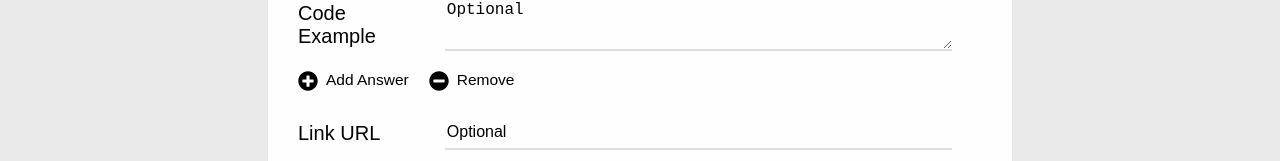
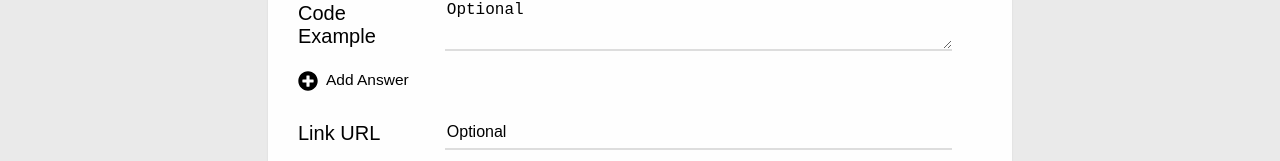
Before and after one commit to ZacharyDinerstein/coding-challenge-app--react, a React (Create React App) app: page / in a window 1280 px wide. Shown: the part 268-429 px from the top of the page. Built offline with nearby package versions, Linux system fonts and the light colour scheme.

Commit message:
First remove button is hidden

```diff
--- a/src/components/Button/RemoveAnswerBtn.js
+++ b/src/components/Button/RemoveAnswerBtn.js
@@ -9,10 +9,13 @@ const RemoveAnswerBtn = (props) => {
     props.removeFields(category);
   }
 
+  let { index } = props,
+      classes = (index === 0) ? "form__button-wrapper hidden" : "form__button-wrapper";
+
   return (
     <>
       <div
-        className="form__button-wrapper"
+        className={classes}
         onClick={() => handleBtnClick("answerFields")}
       >
         <FontAwesomeIcon
--- a/src/components/Form/AnswerAndExampleInputs.js
+++ b/src/components/Form/AnswerAndExampleInputs.js
@@ -11,6 +11,7 @@ const AnswerAndExampleInputs = (props) => {
         example,
         updateObjectAttributeWithinCardsArray,
         allowTabs,
+        index
     } = props;
 
     return (
@@ -40,6 +41,7 @@ const AnswerAndExampleInputs = (props) => {
                 />
                 <RemoveAnswerBtn
                     hideComponent={() => hideComponent(true)}
+                    index={index}
                     removeFields={(elemToRemove) => props.removeFields(elemToRemove)}
                 />
             </div>
--- a/src/components/Form/Form.js
+++ b/src/components/Form/Form.js
@@ -165,6 +165,7 @@ export default class Form extends Component {
                     updateObjectAttributeWithinCardsArray={(e) => this.updateObjectAttributeWithinCardsArray(e, index)}
                     allowTabs={this.allowTabs}
                     key={index}
+                    index={index}
                     addAdditionalFields={(category) => this.addAdditionalFields(category, index)}
                     removeFields={(category) => this.removeFields(category, index)}
                   />
```
